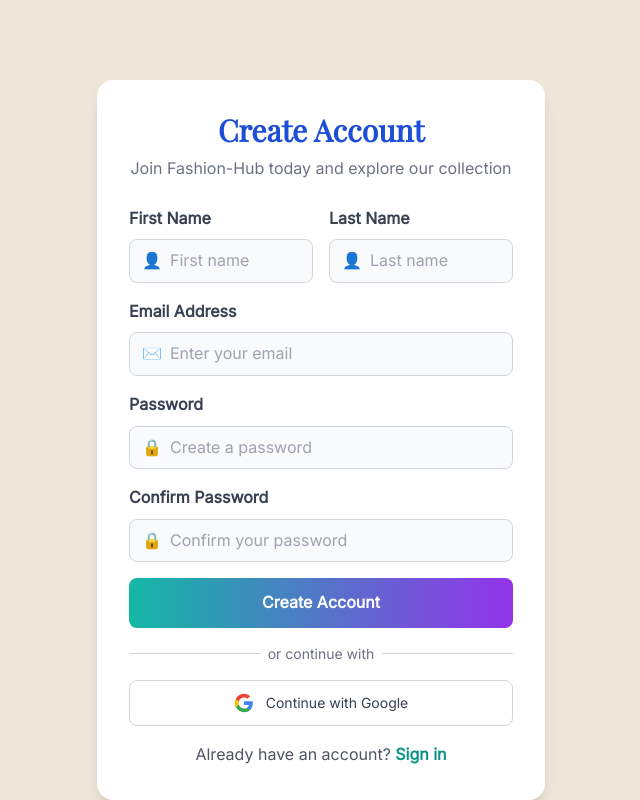
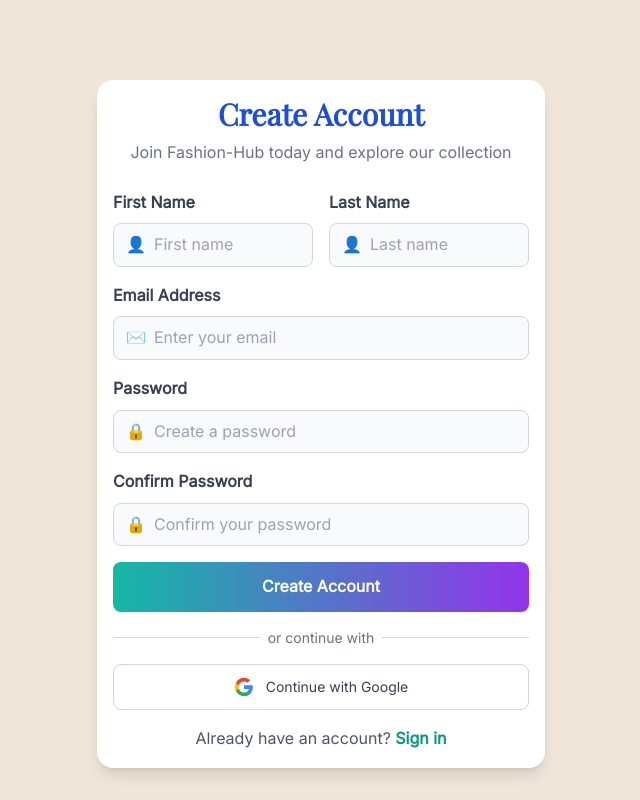
Before and after one commit to YSC9999/GWOC26, a Next.js app: page /signup in a window 1280 px wide. Shown: the whole page, without its empty margins (319-959 px from the left). Built offline with nearby package versions, Linux system fonts and the light colour scheme.

Commit message:
Login/sigup update

```diff
--- a/src/app/(auth)/signup/page.tsx
+++ b/src/app/(auth)/signup/page.tsx
@@ -98,7 +98,7 @@
   return (
     <div className="w-full">
       <div className="w-full max-w-md mx-auto">
-        <div className="bg-white p-8 rounded-2xl shadow-lg">
+        <div className="bg-white p-4 rounded-2xl shadow-lg">
           <h1 className="text-3xl font-bold text-center text-blue-700 mb-2">
             Create Account
           </h1>
```
